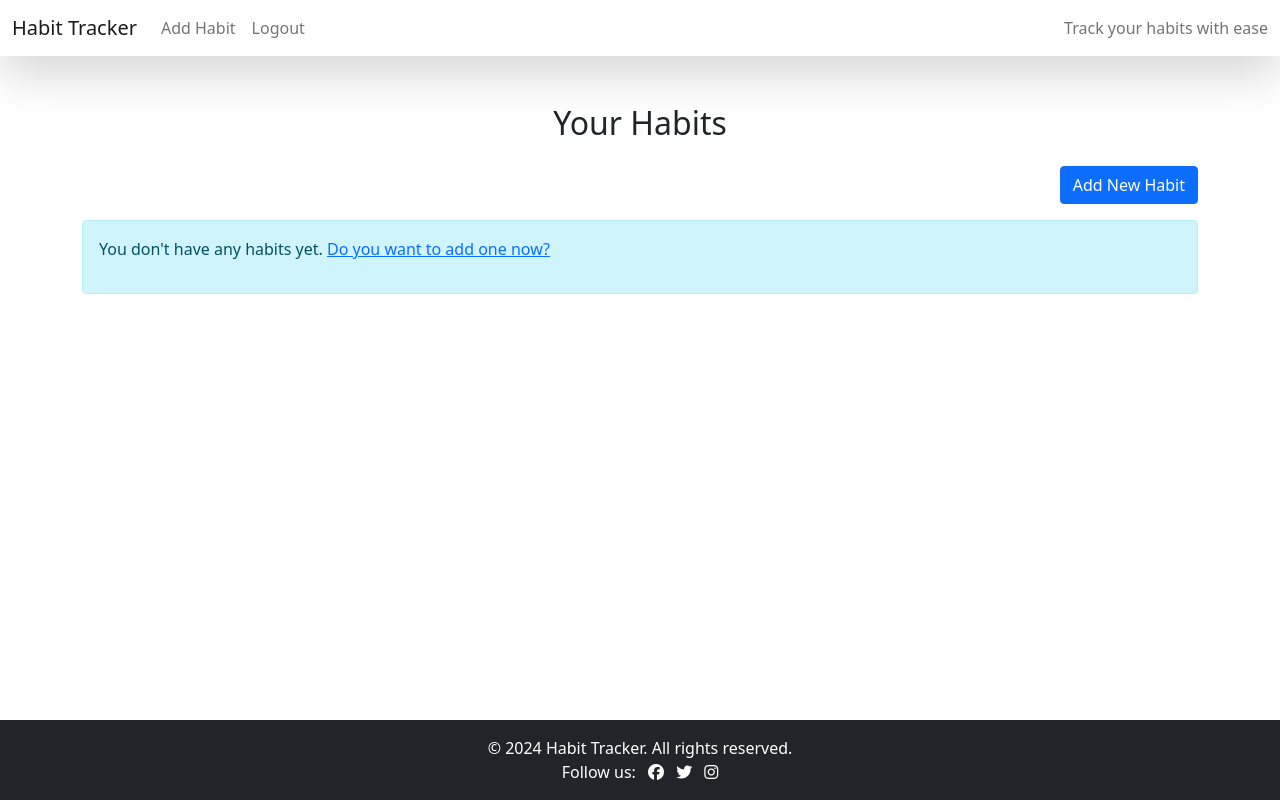
After one commit to constantinnicoleta/habit-tracker, a Django app: page /dashboard/ in a window 1280 px wide. The commit adds this page. Run offline with Django 4.2, Linux system fonts and the light colour scheme; the visitor is signed in with stand-in values (Sample User, id 1); data that the repository does not hold is empty; some libraries are stand-ins or nearby versions.

Commit message:
add habit and progress  views & templates and created CRUD functionality

```diff
--- a/habits/templates/base.html
+++ b/habits/templates/base.html
@@ -33,7 +33,7 @@
                 <ul class="navbar-nav me-auto mb-2 mb-lg-0">
                     {% if user.is_authenticated %}
                         <li class="nav-item">
-                            <a class="nav-link" href="#">Add Habit</a>
+                            <a class="nav-link" href="{% url 'add_habit' %}">Add Habit</a>
                         </li>
                         <li class="nav-item">
                             <a class="nav-link" href="{% url 'logout' %}">Logout</a>
--- /dev/null
+++ b/habits/templates/dashboard.html
@@ -0,0 +1,42 @@
+{% extends 'base.html' %}
+
+{% block content %}
+<div class="container mt-5">
+    <h2 class="mb-4 text-center">Your Habits</h2>
+
+    <!-- Add Habit Button -->
+    <div class="d-flex justify-content-end mb-3">
+        <a href="{% url 'add_habit' %}" class="btn btn-primary">Add New Habit</a>
+    </div>
+
+    {% if user_habits %}
+        <div class="row">
+            {% for habit in user_habits %}
+                <div class="col-md-4 mb-3">
+                    <div class="card shadow-sm h-100">
+                        <div class="card-body d-flex flex-column justify-content-between">
+                            <div>
+                                <h4 class="card-title text-center">{{ habit.name }}</h4>
+                                <p class="card-text text-center">{{ habit.description }}</p>
+                                <p class="card-text text-center">
+                                    <small class="text-muted">Started on: {{ habit.start_date }}</small>
+                                </p>
+                            </div>
+
+                            <div class="d-flex justify-content-center mt-3">
+                                <a href="{% url 'track_progress' habit.id %}" class="btn btn-sm btn-faded-success mx-1">Track</a>
+                                <a href="{% url 'edit_habit' habit.id %}" class="btn btn-sm btn-faded-warning mx-1">Edit</a>
+                                <a href="{% url 'delete_habit' habit.id %}" class="btn btn-sm btn-faded-danger mx-1">Delete</a>
+                            </div>
+                        </div>
+                    </div>
+                </div>
+            {% endfor %}
+        </div>
+    {% else %}
+        <div class="alert alert-info">
+            <p>You don't have any habits yet. <a href="{% url 'add_habit' %}">Do you want to add one now?</a></p>
+        </div>
+    {% endif %}
+</div>
+{% endblock %}
--- a/habits/urls.py
+++ b/habits/urls.py
@@ -1,7 +1,12 @@
 from django.urls import path
-from .views import signup, HomeView
+from .views import signup, HomeView, dashboard, add_habit, edit_habit, delete_habit, track_progress
 
 urlpatterns = [
     path('signup/', signup, name='signup'),
     path('', HomeView.as_view(), name='home'),
+    path('dashboard/', dashboard, name='dashboard'),
+    path('add-habit/', add_habit, name='add_habit'),
+    path('edit-habit/<int:habit_id>/', edit_habit, name='edit_habit'),
+    path('delete-habit/<int:habit_id>/', delete_habit, name='delete_habit'),
+    path('track-progress/<int:habit_id>/', track_progress, name='track_progress'),
 ]
--- a/habits/views.py
+++ b/habits/views.py
@@ -1,7 +1,12 @@
-from django.shortcuts import render, redirect
+from django.shortcuts import render, redirect, get_object_or_404
+from django.utils import timezone
 from django.contrib.auth import login
+from django.contrib.auth.decorators import login_required
 from django.views.generic import TemplateView
 from .forms import CustomUserCreationForm
+from .models import Habit
+from .forms import HabitForm
+from .models import Progress
 
 # HomeView renders the 'home.html' template when accessed
 class HomeView(TemplateView):
@@ -21,3 +26,82 @@ def signup(request):
     else:
         form = CustomUserCreationForm()
     return render(request, 'signup.html', {'form': form})
+
+
+@login_required
+def add_habit(request):
+    if request.method == 'POST':
+        form = HabitForm(request.POST)
+        if form.is_valid():
+            habit = form.save(commit=False)
+            habit.user = request.user
+            habit.save()
+            return redirect('dashboard')
+    else:
+        form = HabitForm()
+
+    return render(request, 'add_habit.html', {'form': form})
+
+
+# View the user's dashboard with all their habits
+ # Render the dashboard with the user's habits
+@login_required
+def dashboard(request):
+    user_habits = Habit.objects.filter(user=request.user)
+    return render(request, 'dashboard.html', {'user_habits': user_habits})
+
+
+# Edit an existing habit
+# Get the habit that matches the habit_id and belongs to the logged-in user
+@login_required
+def edit_habit(request, habit_id):
+    habit = Habit.objects.get(id=habit_id, user=request.user)
+
+    if request.method == 'POST':
+        form = HabitForm(request.POST, instance=habit)
+        if form.is_valid():
+            form.save()
+            return redirect('dashboard')
+    else:
+        form = HabitForm(instance=habit)
+
+    return render(request, 'edit_habit.html', {'form': form})
+
+
+# Edit an existing habit
+@login_required
+def delete_habit(request, habit_id):
+    habit = Habit.objects.get(id=habit_id, user=request.user)
+
+    if request.method == 'POST':
+        habit.delete()
+        return redirect('dashboard')
+
+    return render(request, 'delete_habit.html', {'habit': habit})
+
+# Track progress for a specific habit
+@login_required
+def track_progress(request, habit_id):
+    habit = get_object_or_404(Habit, id=habit_id, user=request.user)
+    today = timezone.now().date()
+
+    # Get or create progress for today's date
+    progress, created = Progress.objects.get_or_create(
+        habit=habit, date=today, defaults={'completed': False}
+    )
+
+    # Handle form submission (when user marks progress as completed)
+    if request.method == 'POST':
+        progress.completed = True
+        progress.save()
+        return redirect('dashboard')
+
+    # Fetch all progress entries for this habit to display history
+    progress_history = Progress.objects.filter(habit=habit).order_by('-date')
+
+    return render(request, 'track_progress.html', {
+        'habit': habit,
+        'today': today,
+        'progress': progress,
+        'progress_history': progress_history
+    })
```
Also changed, not shown: habits/forms.py (+7 -0 lines), habits/templates/add_habit.html (added, +12 -0 lines), habits/templates/delete_habit.html (added, +13 -0 lines), habits/templates/edit_habit.html (added, +12 -0 lines), habits/templates/track_progress.html (added, +48 -0 lines).
